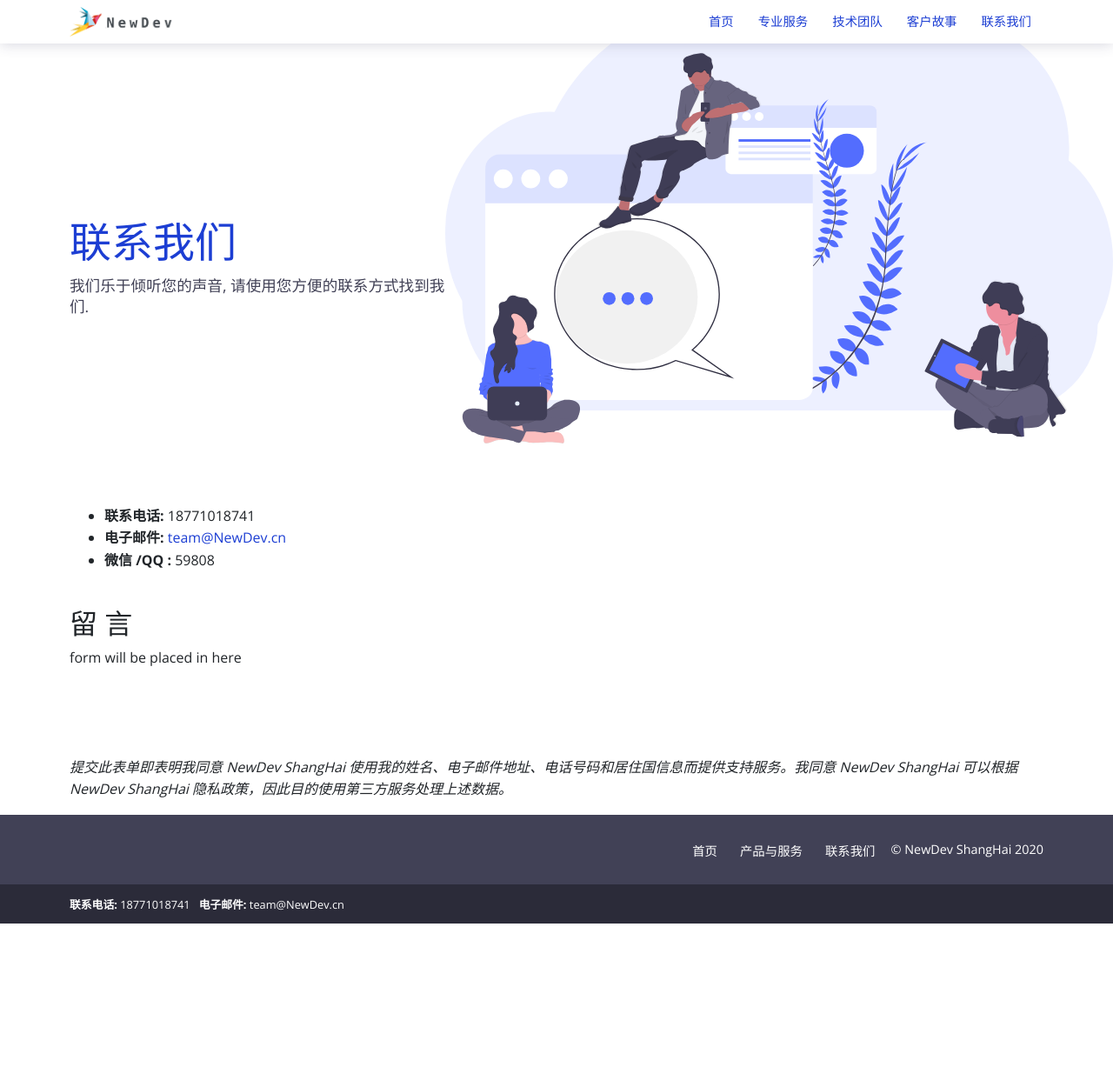
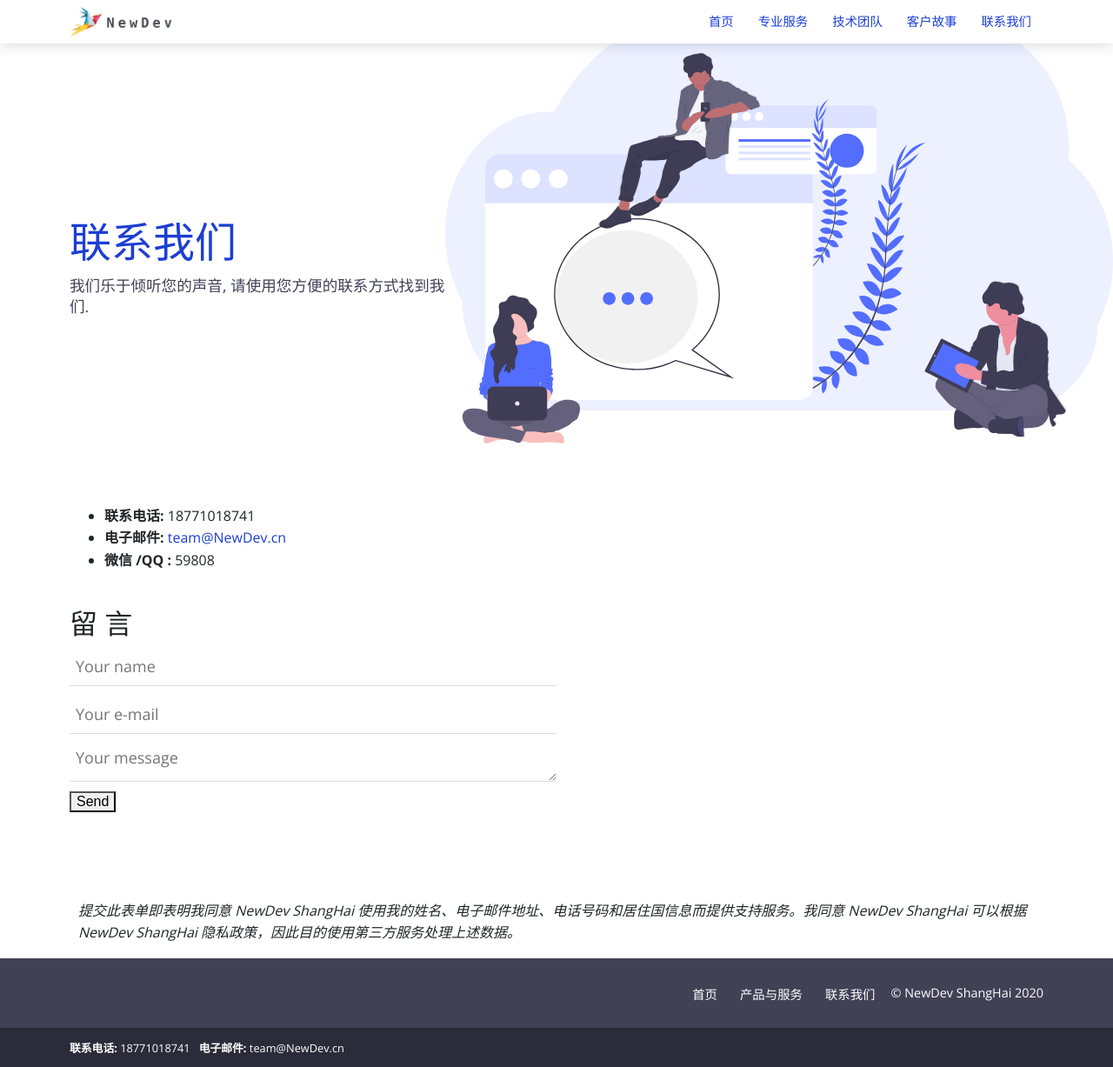
Before and after one commit to NeverMin/newdev, a Jekyll site: the page built from contact.html, in a window 1280 px wide. Shown: the whole page at 87% size. Built offline with Jekyll 4.4.1, drawn with Linux system fonts in a browser that asks for light colours; before the commit the page ends 1062 px from its top, so only the background shows below that.

Commit message:
changed form to Formspree from Zammad

```diff
--- /dev/null
+++ b/_sass/pages/_contact.scss
@@ -0,0 +1,24 @@
+.contact-form input[type="text"], .contact-form input[type="email"], .contact-form textarea {
+    -webkit-box-sizing: border-box;
+    box-sizing: border-box;
+    outline: none;
+    display: block;
+    color: #333;
+    width: 50%;
+    padding: 7px;
+    border: none;
+    border-bottom: 1px solid #ddd;
+    margin-bottom: 10px;
+    font-family: inherit;
+    font-size: 1.125rem;
+    height: 2.813rem;
+}
+button, input {
+    overflow: visible;
+}
+button, input, optgroup, select, textarea {
+    font-family: sans-serif;
+    font-size: 100%;
+    line-height: 1.15;
+    margin: 0;
+}
--- a/assets/css/style.scss
+++ b/assets/css/style.scss
@@ -67,6 +67,7 @@
 
 // Pages
 @import 'pages/home';
+@import 'pages/contact';
 @import 'pages/team/team-list';
 @import 'pages/team/team-summary';
 @import 'pages/team/page-team-list';
--- a/contact.html
+++ b/contact.html
@@ -23,7 +23,15 @@ bodyClass: page-contact
         {% endif %}
       </ul>
       <h2 class="mt-4">留 言</h2>
-        <div id="feedback-form">form will be placed in here</div>
+      <div id="form" class="contact-form">
+        <form accept-charset="UTF-8" method="POST" action="https://formspree.io/xzbeayyp">
+      <fieldset>
+        <input type="text" name="name" placeholder="Your name" v-validate="'required'">
+        <input type="text" name="email" placeholder="Your e-mail" v-validate="'required|email'">
+        <textarea name="message" placeholder="Your message" v-validate="'required'"></textarea>
+        <button type="submit">Send</button>
+      </fieldset>
+    </form>
     </div>
   </div>
 </div>
```
